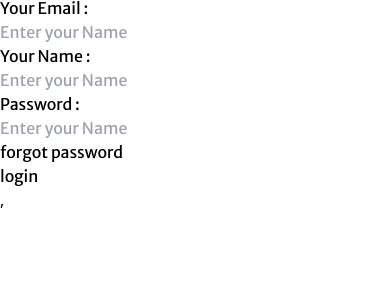
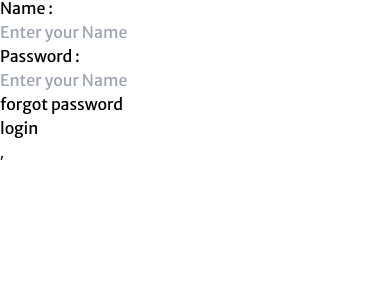
Before and after one commit to Vinderruck/E-commerce, a React (Vite) app in the folder sale/: page / in a window 390 px wide. Shown: the top 300 px of the page. Built offline with nearby package versions, Linux system fonts and the light colour scheme.

Commit message:
update logo

```diff
--- a/sale/src/Components/Admin/Login.jsx
+++ b/sale/src/Components/Admin/Login.jsx
@@ -43,11 +43,11 @@
       <div className="">  <img src={logo} alt="logo" className="object-cover w-full img"/>  </div>
 
 <Form.Group className="flex flex-col items-center justify-center w-11/12 h-auto m-3">
-<Form.Label className="m-2 paragraph">Your Email :</Form.Label>
+<Form.Label className="m-2 paragraph">Email :</Form.Label>
     <Form.Control placeholder="Enter your Name" value={Email} onChange={(e)=>setEmail(e.target.value)} type="text"  autoComplete='off'  className="hover:bg-slate-300 border rounded-lg text-[20px] text-center input paragraph"/>
     </Form.Group>
     <Form.Group  className="flex flex-col items-center justify-center w-11/12 m-3">
-<Form.Label className="m-2 paragraph">Your Name : </Form.Label>
+<Form.Label className="m-2 paragraph">Name : </Form.Label>
     <Form.Control placeholder="Enter your Name" type="text" value={Name} onChange={(e)=>setName(e.target.value)}   autoComplete='off' className="border-white hover:bg-slate-300 border rounded-lg text-[20px] text-center input paragraph"/>
     </Form.Group>
     <Form.Group  className="flex flex-col items-center justify-center w-11/12 m-3">
--- a/sale/src/index.css
+++ b/sale/src/index.css
@@ -64,7 +64,7 @@
   .img{
   height:300px;
   margin-top:-9rem;
-  margin-bottom:-10rem;
+  margin-bottom:-13rem;
   padding:2rem;
   }
 }
```
